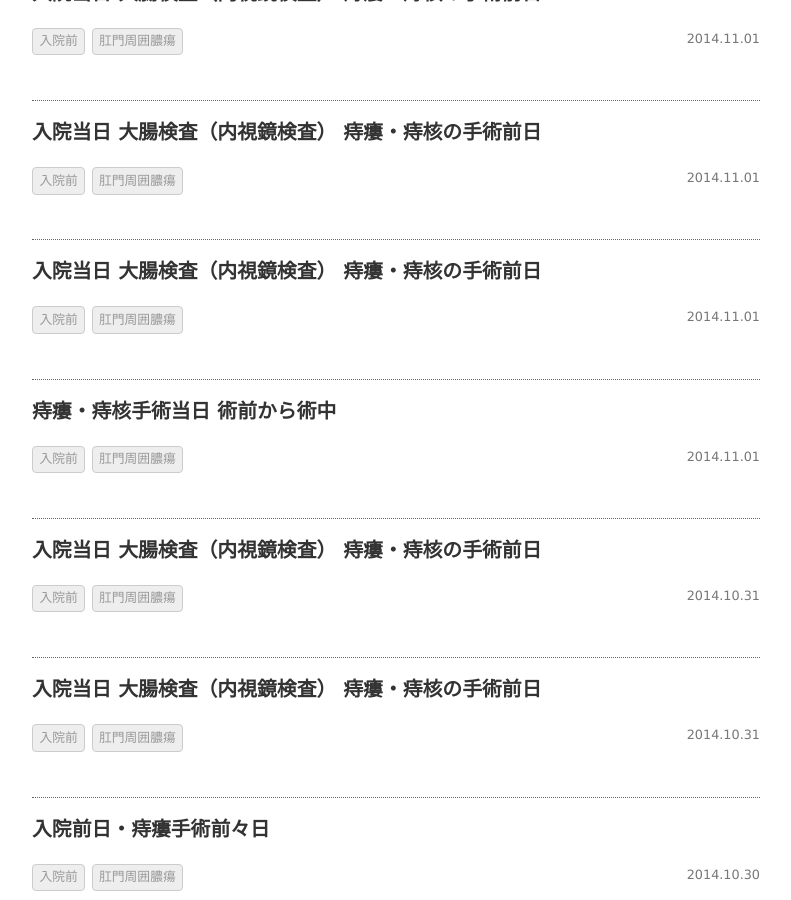
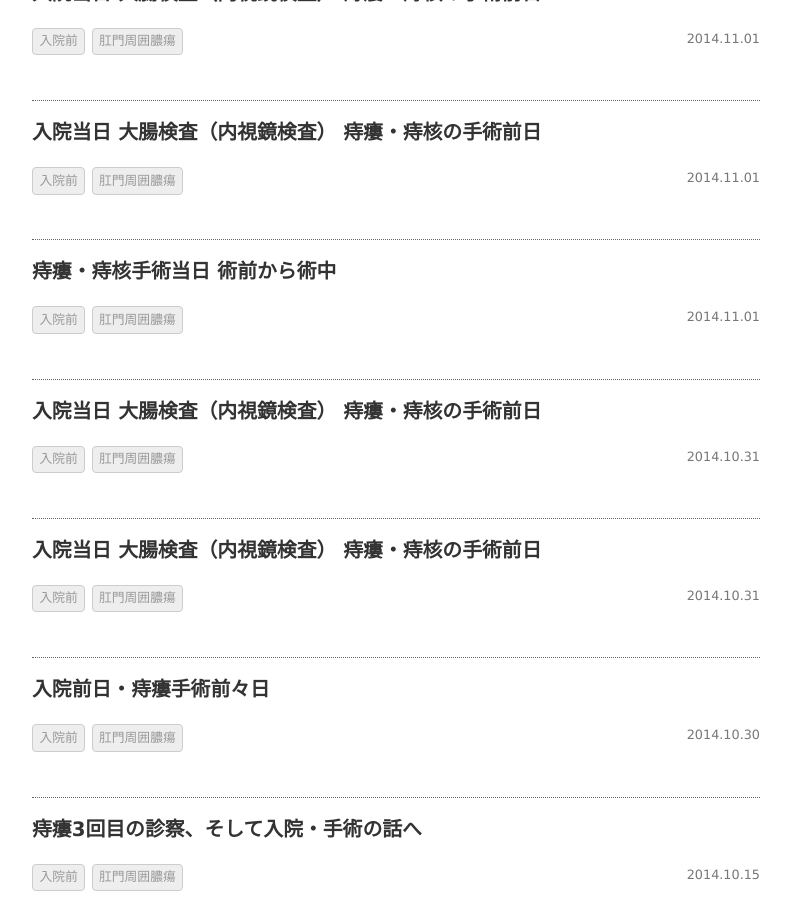
Before and after one commit to jiro-programmer/blog, a Jekyll site: the page built from tag/入院前.md, in a window 1280 px wide and 900 px high, scrolled down 1307 px. Shown: the whole window, without its empty margins (73-864 px from the left). Built offline with Jekyll 4.4.1, drawn with Linux system fonts in a browser that asks for light colours; a script that is not in the unit is left out; some of the changed lines change nothing that is shown.

Commit message:
Update 2014-11-07-17.md

```diff
--- a/_posts/2014-11-07-17.md
+++ b/_posts/2014-11-07-17.md
@@ -1,9 +1,72 @@
 ---
 layout: post
-title: "入院当日 大腸検査（内視鏡検査） 痔瘻・痔核の手術前日"
-date: 2014-11-01 09:00:00 +0900
+title: "痔瘻・痔核手術後6日目 退院前日（入院8日目）"
+date: 2014-11-07 09:00:00 +0900
 show_suffix_title: true
 tags:
-- 入院前
 - 肛門周囲膿瘍
 ---
+
+
+毎度のこと 06:00 に起床。
+
+
+### この日の一日の流れ
+
+|時間|内容|
+|:-:|-|
+|06:00|起床、検温、便回数チェック|
+|07:40|朝食|
+|08:30〜09:20|入浴|
+|11:30|昼食|
+|14:00|診察|
+|17:20|夕食|
+|18:00|検温|
+|21:00|消灯|
+
+
+この日も「[朝の Yoo フェカリス菌 1000](http://www.amazon.co.jp/exec/obidos/ASIN/B00DE5ZLWA/jirou-programmer-22/ref=nosim)」を飲みました。
+しかし、すぐには便意の波が訪れず、朝食後に訪れました。
+トイレに行くと朝食後ということもあり、トイレが混んでいました。
+
+[[MORE]]
+
+──── ところで、昨日の話になるのですが、昼頃から病室に溜まり、痔仲間で保険や痔について話し込みました。
+痔仲間（爺さん）たちに話を聞くと、大体 30 歳くらいの若いうちに痔核になって、そのまま**天国に連れて行くつもりだった**らしいですが、その前に痛みで手術を決めた方がほとんどでした。
+「早めにいっときゃよかった」と声を揃えて言っていました。
+またお爺さん達は自分の育ちきった痔核を術後にみて「**砂肝**」と例えていました。
+私の痔核は砂肝程大きくはなかったです。
+
+トイレ後に痛みを和らげるため、入浴しにいきました。
+
+09:00 に隣のベッドのお爺さんが退院されました。
+私の父親と同年代の方で、気さくに話しかけてくださって、病室ライフをより良いものにできました。
+
+11:30、この日の昼食は一昨日前と同じで...、
+
+- うどん
+- 薬味
+- バナナ
+- 少なめの白ご飯
+- ふりかけ
+- 温かい日本茶
+
+最後の昼飯だというのに写真撮るのを忘れました。
+
+14:00 からの診察は、明日が退院日ということで、最後に呼ばれました。
+退院後について聞かされました。
+
+17:20 の夕食は...。
+
+- 白ご飯
+- ハンバーグとウインナー、サラダ
+- ひじき
+- えのきの味噌汁
+- たくあん
+- 温かい日本茶
+
+![痔瘻・痔核手術後6日目 夕食](https://31.media.tumblr.com/fa1197744b377484c6ef1b0a5bf7e533/tumblr_inline_nfcflwNZVc1qc24pp.jpg)
+
+段々食べ物以外について書くことが減ってきました。
+
+明日は退院日です。
```
